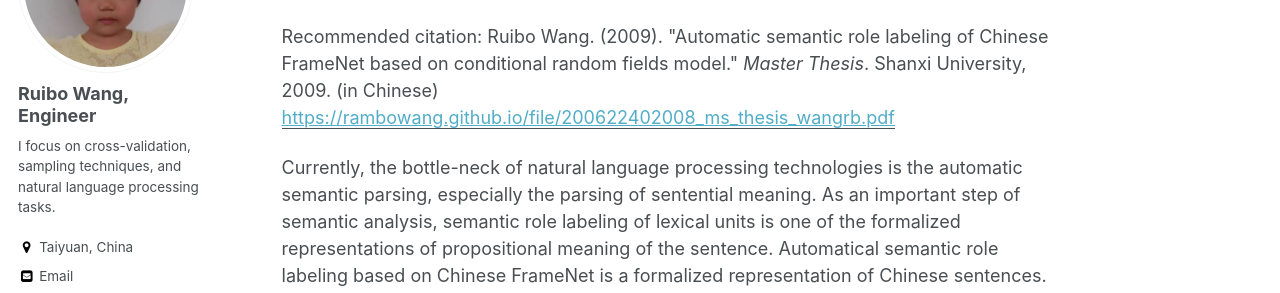
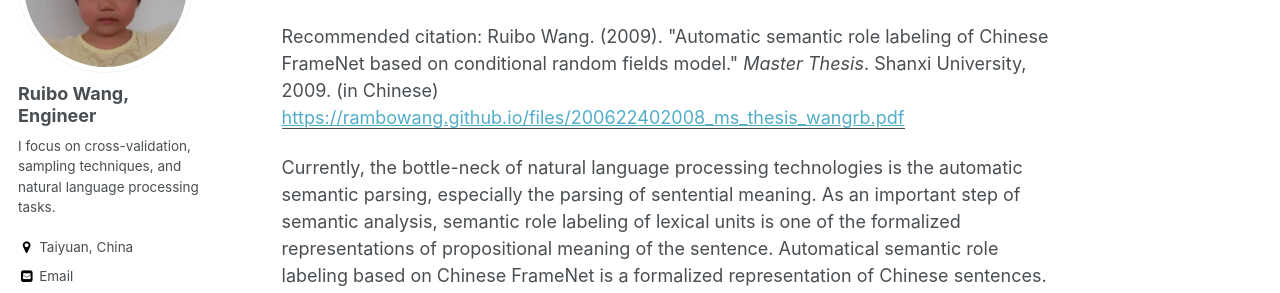
Before and after one commit to RamboWANG/RamboWANG.github.io, a Jekyll site: the page built from _publications/2009-07-01-CFNSRL.md, in a window 1280 px wide and 900 px high. Shown: the part 220-513 px from the top of the window. Built offline with Jekyll 4.4.1, drawn with Linux system fonts in a browser that asks for light colours; some web fonts are replaced; part of the change alters nothing that is shown.

Commit message:
Update 2009-07-01-CFNSRL.md

```diff
--- a/_publications/2009-07-01-CFNSRL.md
+++ b/_publications/2009-07-01-CFNSRL.md
@@ -10,7 +10,7 @@ In the base-chunk-based labeling model, several shallow syntactic features are c
 Finally, we conclude the thesis and summarize some problems in the perspective of the semantic role labeling model and machine learning technology, and provide some directions for further research.'
 date: 2009-07-01
 venue: 'Thesis for Master Degree of Shanxi University'
-paperurl: 'https://rambowang.github.io/file/200622402008_ms_thesis_wangrb.pdf'
+paperurl: 'https://rambowang.github.io/files/200622402008_ms_thesis_wangrb.pdf'
 citation: 'Ruibo Wang. (2009). &quot;Automatic semantic role labeling of Chinese FrameNet based on conditional random fields model.&quot; <i>Master Thesis</i>. Shanxi University, 2009. (in Chinese)'
 ---
 
@@ -21,6 +21,6 @@ In the word-based labeling model, we construct several features at word-level, a
 In the base-chunk-based labeling model, several shallow syntactic features are constructed based on the automatic labeling information of Chinese Base-Chunk. Similar to the word-based labeling model, we employ orthogonal array to select the best feature template. On the test data set, the best-chunk-based labeling model achieves 62.11% F-measure, which is decreased by 0.4% to the baseline result. The F-measures of the majority of 25 Frames have significant decreases compared with the baseline results. The main reason is the accuracy of Chinese Base-Chunk parser is relatively low.
 Finally, we conclude the thesis and summarize some problems in the perspective of the semantic role labeling model and machine learning technology, and provide some directions for further research.
 
-[Download paper here](https://rambowang.github.io/file/200622402008_ms_thesis_wangrb.pdf)
+[Download paper here](https://rambowang.github.io/files/200622402008_ms_thesis_wangrb.pdf)
 
 Recommended citation: Ruibo Wang. (2009). &quot;Automatic semantic role labeling of Chinese FrameNet based on conditional random fields model.&quot; <i>Master Thesis</i>. Shanxi University, 2009. (in Chinese)
```
